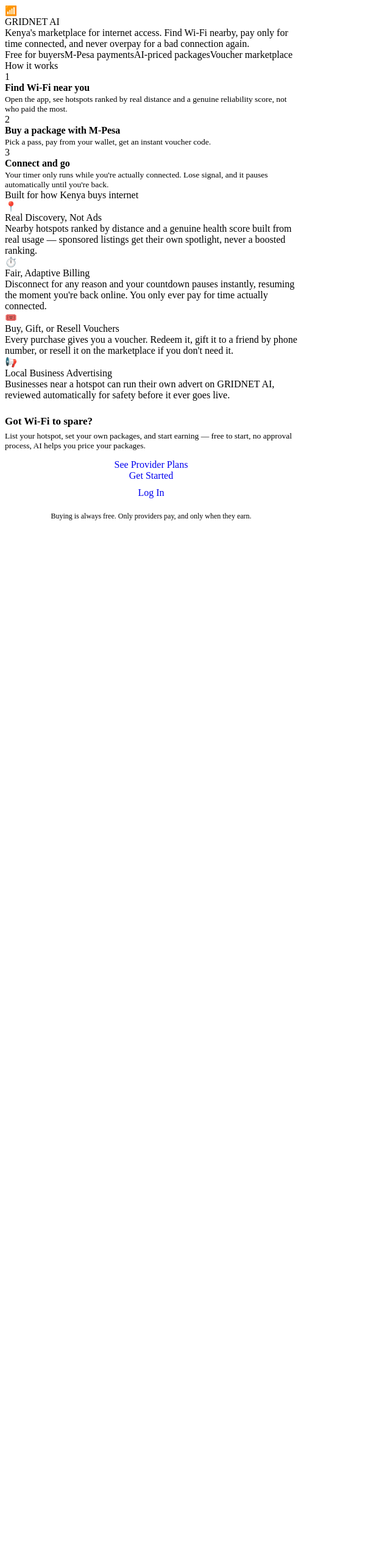
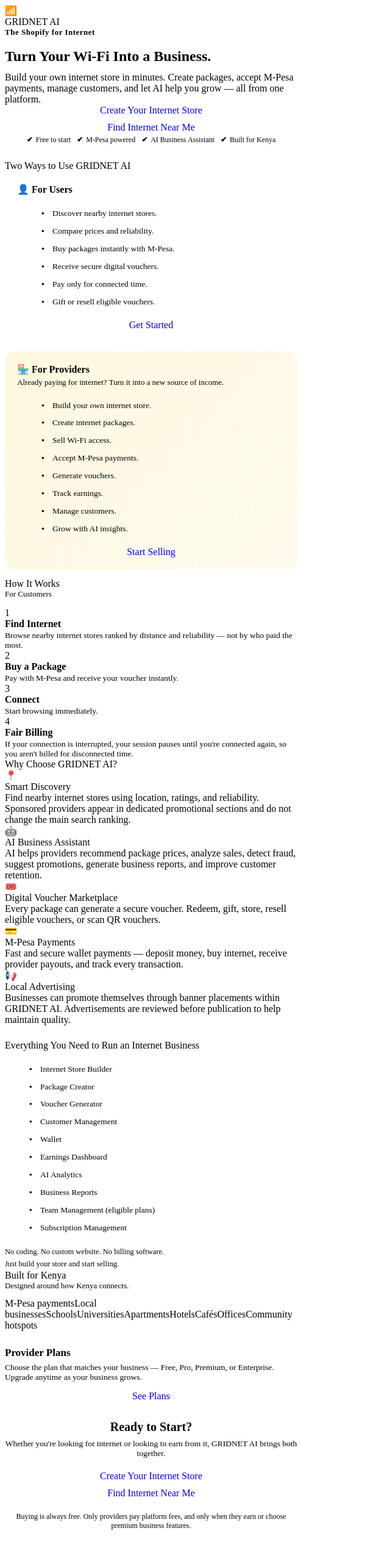
Before and after one commit to franklinemose19-alt/GRIDNET-AI, a React (Vite) app: page / in a window 1280 px wide. Shown: the top 2546 px of the page at 61% size, without its empty margins (0-640 px from the left). Before the commit the page ends 922 px from the top, so only its background shows below. Built offline with nearby package versions, Linux system fonts and the light colour scheme; no server answers.

Commit message:
Update Landing.tsx

```diff
--- a/src/pages/Landing.tsx
+++ b/src/pages/Landing.tsx
@@ -16,96 +16,204 @@ export default function Landing() {
         </div>
 
         <div className="hero-wordmark">GRIDNET AI</div>
+        <div className="text-dim" style={{ marginBottom: 16, fontSize: 13, fontWeight: 600, letterSpacing: 0.5 }}>
+          The Shopify for Internet
+        </div>
+
+        <div style={{ fontSize: 24, fontWeight: 800, marginBottom: 10, lineHeight: 1.3 }}>
+          Turn Your Wi-Fi Into a Business.
+        </div>
         <div className="hero-tagline">
-          Kenya's marketplace for internet access. Find Wi-Fi nearby, pay only for time connected, and never overpay for a bad connection again.
+          Build your own internet store in minutes. Create packages, accept M-Pesa payments, manage customers, and let AI help you grow — all from one platform.
         </div>
       </div>
 
-      <div className="hero-badge-row">
-        <span className="pill">Free for buyers</span>
-        <span className="pill">M-Pesa payments</span>
-        <span className="pill">AI-priced packages</span>
-        <span className="pill">Voucher marketplace</span>
+      <Link to="/signup" className="btn btn-primary" style={{ textAlign: 'center', textDecoration: 'none', display: 'block', marginBottom: 10 }}>
+        Create Your Internet Store
+      </Link>
+      <Link to="/signup" className="btn btn-secondary" style={{ textAlign: 'center', textDecoration: 'none', display: 'block', marginBottom: 4 }}>
+        Find Internet Near Me
+      </Link>
+
+      <div className="checklist-row">
+        <div className="checklist-item"><span className="check">{'\u2714'}</span> Free to start</div>
+        <div className="checklist-item"><span className="check">{'\u2714'}</span> M-Pesa powered</div>
+        <div className="checklist-item"><span className="check">{'\u2714'}</span> AI Business Assistant</div>
+        <div className="checklist-item"><span className="check">{'\u2714'}</span> Built for Kenya</div>
       </div>
 
-      <div className="section-label">How it works</div>
+      <div className="section-label">Two Ways to Use GRIDNET AI</div>
+
+      <div className="two-way-card users">
+        <div style={{ fontWeight: 700, fontSize: 16, marginBottom: 10 }}>{'\u{1F464}'} For Users</div>
+        <ul className="bullet-list">
+          <li>Discover nearby internet stores.</li>
+          <li>Compare prices and reliability.</li>
+          <li>Buy packages instantly with M-Pesa.</li>
+          <li>Receive secure digital vouchers.</li>
+          <li>Pay only for connected time.</li>
+          <li>Gift or resell eligible vouchers.</li>
+        </ul>
+        <Link to="/signup" className="btn btn-secondary" style={{ textAlign: 'center', textDecoration: 'none', display: 'block' }}>
+          Get Started
+        </Link>
+      </div>
+
+      <div className="two-way-card providers">
+        <div style={{ fontWeight: 700, fontSize: 16, marginBottom: 4 }}>{'\u{1F3EA}'} For Providers</div>
+        <div className="text-dim" style={{ marginBottom: 10, fontSize: 13 }}>
+          Already paying for internet? Turn it into a new source of income.
+        </div>
+        <ul className="bullet-list">
+          <li>Build your own internet store.</li>
+          <li>Create internet packages.</li>
+          <li>Sell Wi-Fi access.</li>
+          <li>Accept M-Pesa payments.</li>
+          <li>Generate vouchers.</li>
+          <li>Track earnings.</li>
+          <li>Manage customers.</li>
+          <li>Grow with AI insights.</li>
+        </ul>
+        <Link to="/signup" className="btn btn-primary" style={{ textAlign: 'center', textDecoration: 'none', display: 'block' }}>
+          Start Selling
+        </Link>
+      </div>
+
+      <div className="section-label" style={{ marginTop: 10 }}>How It Works</div>
+      <div className="text-dim" style={{ marginBottom: 14, fontSize: 13 }}>For Customers</div>
       <div className="steps-row">
         <div className="step-item">
           <div className="step-number">1</div>
           <div>
-            <div style={{ fontWeight: 600, marginBottom: 2 }}>Find Wi-Fi near you</div>
-            <div className="text-dim" style={{ fontSize: 13.5 }}>Open the app, see hotspots ranked by real distance and a genuine reliability score, not who paid the most.</div>
+            <div style={{ fontWeight: 600, marginBottom: 2 }}>Find Internet</div>
+            <div className="text-dim" style={{ fontSize: 13.5 }}>Browse nearby internet stores ranked by distance and reliability — not by who paid the most.</div>
           </div>
         </div>
         <div className="step-item">
           <div className="step-number">2</div>
           <div>
-            <div style={{ fontWeight: 600, marginBottom: 2 }}>Buy a package with M-Pesa</div>
-            <div className="text-dim" style={{ fontSize: 13.5 }}>Pick a pass, pay from your wallet, get an instant voucher code.</div>
+            <div style={{ fontWeight: 600, marginBottom: 2 }}>Buy a Package</div>
+            <div className="text-dim" style={{ fontSize: 13.5 }}>Pay with M-Pesa and receive your voucher instantly.</div>
           </div>
         </div>
         <div className="step-item">
           <div className="step-number">3</div>
           <div>
-            <div style={{ fontWeight: 600, marginBottom: 2 }}>Connect and go</div>
-            <div className="text-dim" style={{ fontSize: 13.5 }}>Your timer only runs while you're actually connected. Lose signal, and it pauses automatically until you're back.</div>
+            <div style={{ fontWeight: 600, marginBottom: 2 }}>Connect</div>
+            <div className="text-dim" style={{ fontSize: 13.5 }}>Start browsing immediately.</div>
+          </div>
+        </div>
+        <div className="step-item">
+          <div className="step-number">4</div>
+          <div>
+            <div style={{ fontWeight: 600, marginBottom: 2 }}>Fair Billing</div>
+            <div className="text-dim" style={{ fontSize: 13.5 }}>If your connection is interrupted, your session pauses until you're connected again, so you aren't billed for disconnected time.</div>
           </div>
         </div>
       </div>
 
-      <div className="section-label">Built for how Kenya buys internet</div>
+      <div className="section-label">Why Choose GRIDNET AI?</div>
 
       <div className="feature-row">
         <div className="feature-icon icon-blue">{'\u{1F4CD}'}</div>
         <div>
-          <div className="feature-title">Real Discovery, Not Ads</div>
-          <div className="feature-desc">Nearby hotspots ranked by distance and a genuine health score built from real usage — sponsored listings get their own spotlight, never a boosted ranking.</div>
+          <div className="feature-title">Smart Discovery</div>
+          <div className="feature-desc">Find nearby internet stores using location, ratings, and reliability. Sponsored providers appear in dedicated promotional sections and do not change the main search ranking.</div>
         </div>
       </div>
 
       <div className="feature-row">
-        <div className="feature-icon icon-green">{'\u23F1\uFE0F'}</div>
+        <div className="feature-icon icon-purple">{'\u{1F916}'}</div>
         <div>
-          <div className="feature-title">Fair, Adaptive Billing</div>
-          <div className="feature-desc">Disconnect for any reason and your countdown pauses instantly, resuming the moment you're back online. You only ever pay for time actually connected.</div>
+          <div className="feature-title">AI Business Assistant</div>
+          <div className="feature-desc">AI helps providers recommend package prices, analyze sales, detect fraud, suggest promotions, generate business reports, and improve customer retention.</div>
         </div>
       </div>
 
       <div className="feature-row">
-        <div className="feature-icon icon-purple">{'\u{1F39F}\uFE0F'}</div>
+        <div className="feature-icon icon-green">{'\u{1F39F}\uFE0F'}</div>
         <div>
-          <div className="feature-title">Buy, Gift, or Resell Vouchers</div>
-          <div className="feature-desc">Every purchase gives you a voucher. Redeem it, gift it to a friend by phone number, or resell it on the marketplace if you don't need it.</div>
+          <div className="feature-title">Digital Voucher Marketplace</div>
+          <div className="feature-desc">Every package can generate a secure voucher. Redeem, gift, store, resell eligible vouchers, or scan QR vouchers.</div>
+        </div>
+      </div>
+
+      <div className="feature-row">
+        <div className="feature-icon icon-amber">{'\u{1F4B3}'}</div>
+        <div>
+          <div className="feature-title">M-Pesa Payments</div>
+          <div className="feature-desc">Fast and secure wallet payments — deposit money, buy internet, receive provider payouts, and track every transaction.</div>
         </div>
       </div>
 
       <div className="feature-row" style={{ marginBottom: 24 }}>
-        <div className="feature-icon icon-amber">{'\u{1F4E2}'}</div>
+        <div className="feature-icon icon-red">{'\u{1F4E2}'}</div>
         <div>
-          <div className="feature-title">Local Business Advertising</div>
-          <div className="feature-desc">Businesses near a hotspot can run their own advert on GRIDNET AI, reviewed automatically for safety before it ever goes live.</div>
+          <div className="feature-title">Local Advertising</div>
+          <div className="feature-desc">Businesses can promote themselves through banner placements within GRIDNET AI. Advertisements are reviewed before publication to help maintain quality.</div>
         </div>
       </div>
 
+      <div className="section-label">Everything You Need to Run an Internet Business</div>
+      <div className="card">
+        <ul className="bullet-list">
+          <li>Internet Store Builder</li>
+          <li>Package Creator</li>
+          <li>Voucher Generator</li>
+          <li>Customer Management</li>
+          <li>Wallet</li>
+          <li>Earnings Dashboard</li>
+          <li>AI Analytics</li>
+          <li>Business Reports</li>
+          <li>Team Management (eligible plans)</li>
+          <li>Subscription Management</li>
+        </ul>
+        <div className="text-dim" style={{ fontSize: 12.5, lineHeight: 1.6 }}>
+          No coding. No custom website. No billing software.<br />
+          Just build your store and start selling.
+        </div>
+      </div>
+
+      <div className="section-label">Built for Kenya</div>
+      <div className="text-dim" style={{ marginBottom: 12, fontSize: 13 }}>Designed around how Kenya connects.</div>
+      <div className="hero-badge-row" style={{ justifyContent: 'flex-start', marginBottom: 26 }}>
+        <span className="pill">M-Pesa payments</span>
+        <span className="pill">Local businesses</span>
+        <span className="pill">Schools</span>
+        <span className="pill">Universities</span>
+        <span className="pill">Apartments</span>
+        <span className="pill">Hotels</span>
+        <span className="pill">Cafés</span>
+        <span className="pill">Offices</span>
+        <span className="pill">Community hotspots</span>
+      </div>
+
       <div className="provider-cta">
-        <div style={{ fontWeight: 700, fontSize: 17, marginBottom: 6 }}>Got Wi-Fi to spare?</div>
+        <div style={{ fontWeight: 700, fontSize: 17, marginBottom: 6 }}>Provider Plans</div>
         <div className="text-dim" style={{ marginBottom: 14, fontSize: 13.5 }}>
-          List your hotspot, set your own packages, and start earning — free to start, no approval process, AI helps you price your packages.
+          Choose the plan that matches your business — Free, Pro, Premium, or Enterprise. Upgrade anytime as your business grows.
         </div>
         <Link to="/pricing" className="btn btn-primary" style={{ textAlign: 'center', textDecoration: 'none', display: 'block' }}>
-          See Provider Plans
+          See Plans
         </Link>
       </div>
 
+      <div style={{ textAlign: 'center', margin: '30px 0 16px' }}>
+        <div style={{ fontSize: 20, fontWeight: 700, marginBottom: 8 }}>Ready to Start?</div>
+        <div className="text-dim" style={{ fontSize: 13.5, marginBottom: 20 }}>
+          Whether you're looking for internet or looking to earn from it, GRIDNET AI brings both together.
+        </div>
+      </div>
+
       <Link to="/signup" className="btn btn-primary" style={{ textAlign: 'center', textDecoration: 'none', display: 'block', marginBottom: 10 }}>
-        Get Started
+        Create Your Internet Store
       </Link>
-      <Link to="/login" className="btn btn-secondary" style={{ textAlign: 'center', textDecoration: 'none', display: 'block' }}>
-        Log In
+      <Link to="/signup" className="btn btn-secondary" style={{ textAlign: 'center', textDecoration: 'none', display: 'block' }}>
+        Find Internet Near Me
       </Link>
 
       <div className="text-dim" style={{ textAlign: 'center', marginTop: 22, fontSize: 12 }}>
-        Buying is always free. Only providers pay, and only when they earn.
+        Buying is always free. Only providers pay platform fees, and only when they earn or choose premium business features.
       </div>
     </div>
   )
```
